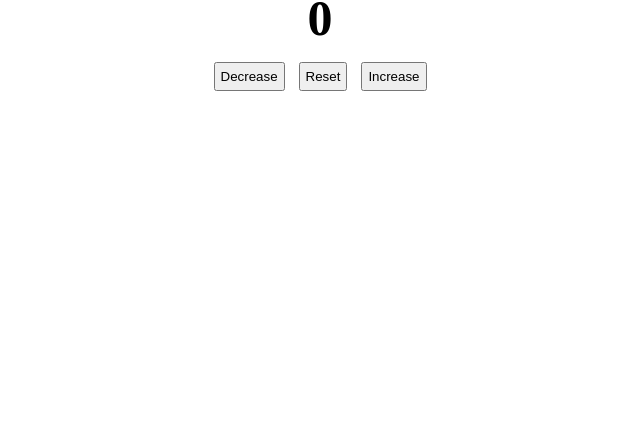
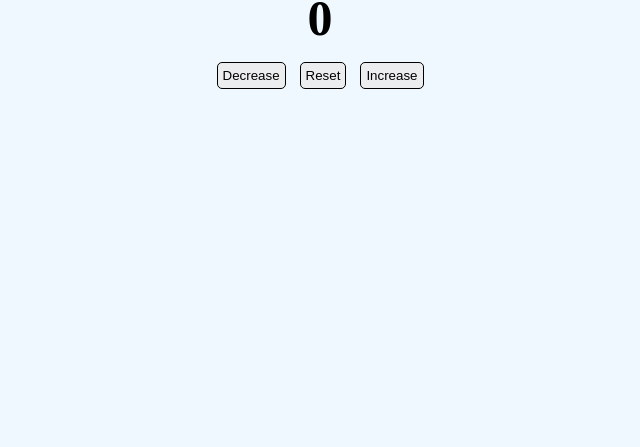
Before and after one commit to thiagorroberto/Counter, a plain HTML site: page index.html in a window 1280 px wide. Shown: the part 353-800 px from the top of the page, without its empty margins (320-960 px from the left). Drawn offline with Linux system fonts and the light colour scheme.

Commit message:
second commit

```diff
--- a/style.css
+++ b/style.css
@@ -1,6 +1,10 @@
 *{
     margin: 0;
     padding: 0;
+}
+
+body {
+    background-color: aliceblue;
 }
 
 .container {
@@ -31,4 +35,8 @@ h3 {
 button {
     padding: 5px;
     margin: 5px;
+    background-color: rgb(236, 237, 238);
+    border: 1px solid black;
+    border-radius: 5px;
+    color: rgb(0, 0, 0);
 }
```
